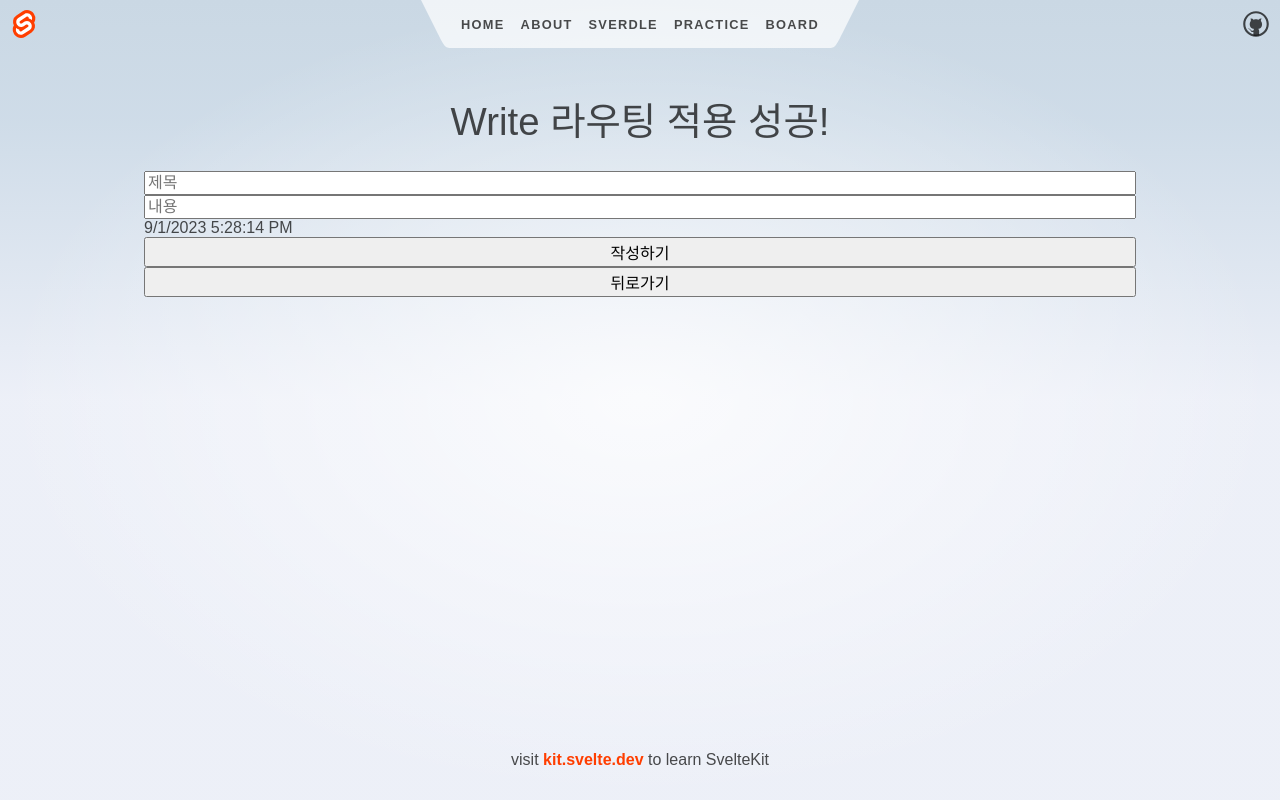
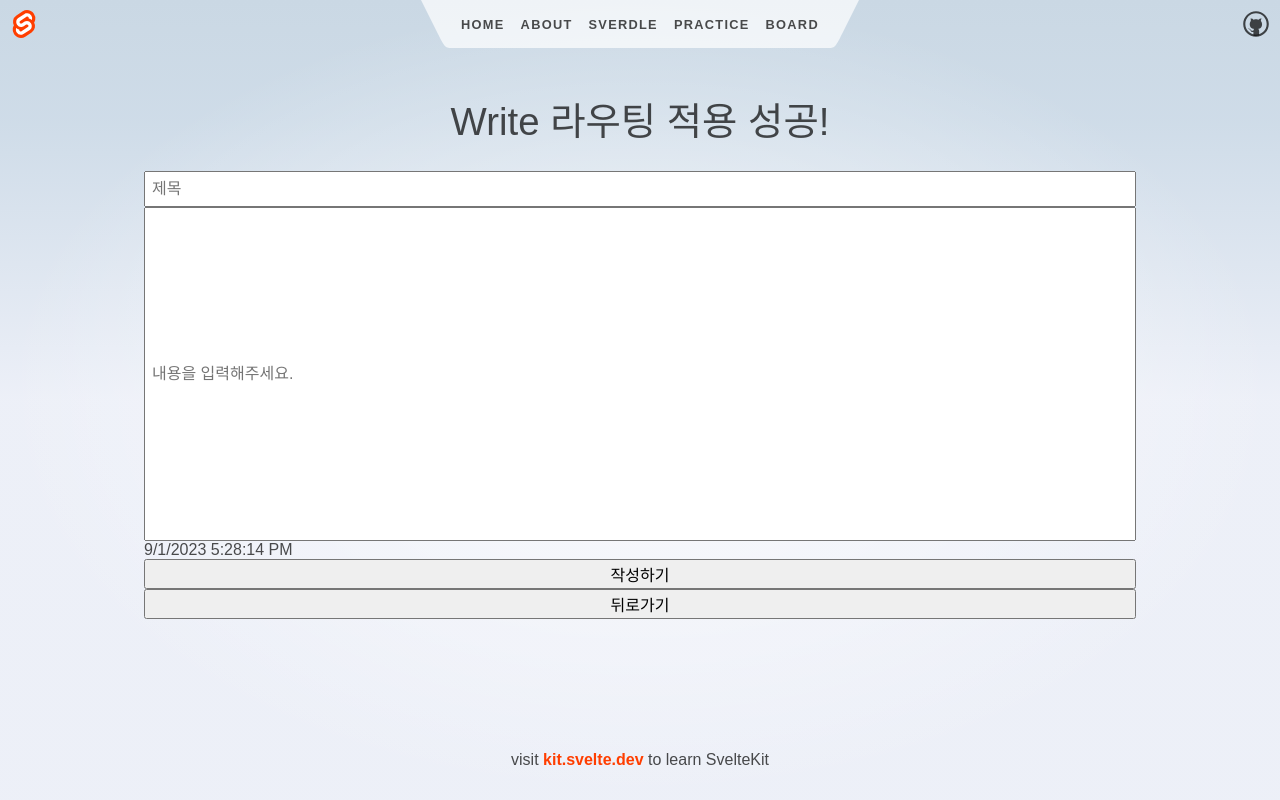
Before and after one commit to okorion/Svelte_Project, a SvelteKit app: page /board/write in a window 1280 px wide. Built offline with nearby package versions, Linux system fonts and the light colour scheme.

Commit message:
style: Write 페이지 input 스타일 개선 - ToDo: 내용 좌상단 정렬

```diff
--- a/src/routes/board/write/+page.svelte
+++ b/src/routes/board/write/+page.svelte
@@ -43,12 +43,28 @@
 </script>
 
 <h1>Write 라우팅 적용 성공!</h1>
-<input bind:value={title} placeholder="제목" />
-<input bind:value={content} type="content" name="" id="" placeholder="내용" />
+<input bind:value={title} type="title" placeholder="제목" />
+<input bind:value={content} type="text" name="" id="" placeholder="내용을 입력해주세요." />
 
 <div>{time.toLocaleDateString()} {time.toLocaleTimeString()}</div>
 <button on:click={write}>작성하기</button>
 
 <button on:click={back}>뒤로가기</button>
 
-<style></style>
+<style>
+	input[type='title'] {
+		height: 2rem; /* 원하는 높이로 조절하세요 */
+		padding: 0px 6px;
+	}
+
+	input[type='text'] {
+		height: 20rem; /* 원하는 높이로 조절하세요 */
+		text-align: top;
+		vertical-align: top;
+		padding: 5px 6px;
+	}
+
+	input[type='text']::placeholder {
+		font-size: 1rem;
+	}
+</style>
```
